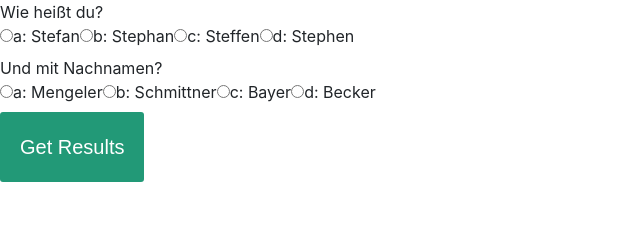
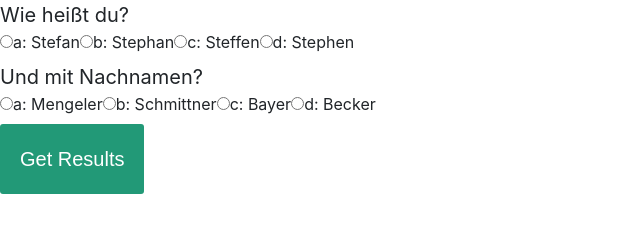
Before and after one commit to mELo89/Multimedia, a plain HTML site: page quiz.html in a window 1280 px wide. Shown: the whole page, without its empty margins (0-640 px from the left). Drawn offline with nearby package versions, Linux system fonts and the light colour scheme; files that its build step writes are made by us from their sources.

```diff
--- a/quiz_style.css
+++ b/quiz_style.css
@@ -1,8 +1,20 @@
-
-.quiz{
+.quiz {
   height: 50%;
 }
-#submit{
+
+.question {
+  font-size: 20px;
+}
+
+
+.answers {
+
+  display: inline-block;
+  padding: 0px;
+
+}
+
+#submit {
   font-family: sans-serif;
   font-size: 20px;
   background-color: #297;
@@ -13,6 +25,7 @@
   cursor: pointer;
   margin-bottom: 20px;
 }
-#submit:hover{
+
+#submit:hover {
   background-color: #3a8;
 }
```
Lines whose indentation alone changed are shown as unchanged.
